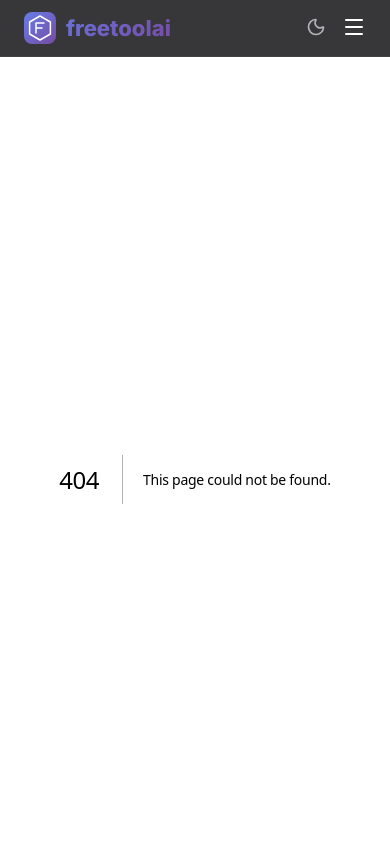
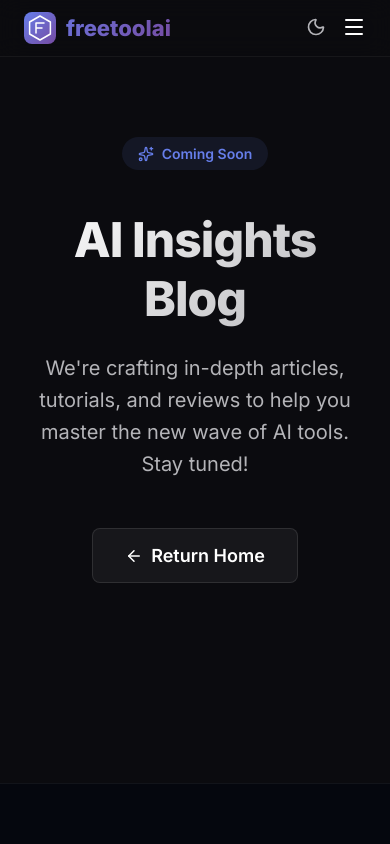
Before and after one commit to freetoolai/freetoolai, a Next.js app: page /blog in a window 390 px wide. Before the commit this address had no page. Shown: the top 844 px of the page. Built offline with nearby package versions, Linux system fonts and the light colour scheme.

Commit message:
Feat: Mobile menu, Blog page, Icon improvements & Fixes

```diff
--- /dev/null
+++ b/src/app/blog/page.js
@@ -0,0 +1,54 @@
+import Link from 'next/link';
+import { ArrowLeft, Sparkles } from 'lucide-react';
+import Button from '../../components/ui/Button';
+
+export const metadata = {
+    title: 'AI Insights Blog',
+    description: 'Latest news, tutorials, and insights about the world of AI tools.',
+};
+
+export default function BlogPage() {
+    return (
+        <div className="container" style={{ padding: '80px 24px', maxWidth: '800px', margin: '0 auto', textAlign: 'center' }}>
+            <div style={{ marginBottom: '40px' }}>
+                <span style={{
+                    display: 'inline-flex',
+                    alignItems: 'center',
+                    gap: '8px',
+                    background: 'rgba(102, 126, 234, 0.1)',
+                    color: '#667eea',
+                    padding: '8px 16px',
+                    borderRadius: '100px',
+                    fontSize: '14px',
+                    fontWeight: 600
+                }}>
+                    <Sparkles size={16} /> Coming Soon
+                </span>
+            </div>
+
+            <h1 style={{
+                fontSize: '48px',
+                fontWeight: 800,
+                marginBottom: '24px',
+                background: 'linear-gradient(135deg, #FFFFFF 0%, #B4B4B8 100%)',
+                WebkitBackgroundClip: 'text',
+                WebkitTextFillColor: 'transparent'
+            }}>
+                AI Insights Blog
+            </h1>
+
+            <p style={{
+                fontSize: '20px',
+                color: '#B4B4B8',
+                lineHeight: 1.6,
+                marginBottom: '48px'
+            }}>
+                We're crafting in-depth articles, tutorials, and reviews to help you master the new wave of AI tools. Stay tuned!
+            </p>
+
+            <Button href="/" variant="secondary" size="large">
+                <ArrowLeft size={18} style={{ marginRight: '8px' }} /> Return Home
+            </Button>
+        </div>
+    );
+}
--- a/src/app/globals.css
+++ b/src/app/globals.css
@@ -1,3 +1,26 @@
+[data-theme="light"] {
+  /* PRIMARY COLORS */
+  --color-bg-primary: #FFFFFF;
+  --color-bg-secondary: #F4F4F5;
+  --color-bg-tertiary: #E4E4E7;
+
+  /* TEXT COLORS */
+  --color-text-primary: #18181B;
+  --color-text-secondary: #71717A;
+  --color-text-tertiary: #A1A1AA;
+
+  /* BORDER COLORS */
+  --border-subtle: rgba(0, 0, 0, 0.1);
+  --border-medium: rgba(0, 0, 0, 0.15);
+  --border-strong: rgba(0, 0, 0, 0.2);
+  --border-accent: rgba(102, 126, 234, 0.5);
+
+  /* OVERLAY COLORS */
+  --overlay-light: rgba(0, 0, 0, 0.05);
+  --overlay-medium: rgba(0, 0, 0, 0.1);
+  --overlay-dark: rgba(255, 255, 255, 0.5);
+}
+
 :root {
   /* PRIMARY COLORS */
   --color-bg-primary: #0B0B0F;
--- a/src/components/layout/Footer.js
+++ b/src/components/layout/Footer.js
@@ -70,14 +70,19 @@ export default function Footer() {
                     {/* Column 5: User & Social */}
                     <div className={styles.column}>
                         <div className={styles.userControls}>
-                            <div className={styles.profileBtn}>
+                            <Link href="/profile" className={styles.profileBtn}>
                                 <div className={styles.avatar}>
                                     <span>A</span>
                                     <span className={styles.badge}>5</span>
                                 </div>
                                 <span>Profile</span>
-                            </div>
-                            <button className={styles.logoutBtn}>Logout</button>
+                            </Link>
+                            <button
+                                className={styles.logoutBtn}
+                                onClick={() => alert('Logged out successfully (Simulator)')}
+                            >
+                                Logout
+                            </button>
                         </div>
 
                         <div className={styles.socialGrid}>
--- a/src/components/layout/Header.js
+++ b/src/components/layout/Header.js
@@ -174,6 +174,39 @@ export default function Header() {
             {/* Mobile Menu */}
             {isMobileMenuOpen && (
                 <div className={styles.mobileMenu}>
+                    <div className={styles.mobileSearch}>
+                        <Search className={styles.searchIcon} size={18} />
+                        <input
+                            type="text"
+                            placeholder="Search tools..."
+                            className={styles.searchInput}
+                            value={searchQuery}
+                            onChange={(e) => setSearchQuery(e.target.value)}
+                            onFocus={() => setIsSearchFocused(true)}
+                        />
+                        {/* Mobile Search Dropdown */}
+                        {isSearchFocused && searchResults.length > 0 && (
+                            <div className={styles.searchDropdown} style={{ position: 'relative', marginTop: 8 }}>
+                                {searchResults.map(result => (
+                                    <div
+                                        key={result.id}
+                                        className={styles.searchItem}
+                                        onClick={() => {
+                                            handleSearchSelect(result.slug);
+                                            setIsMobileMenuOpen(false);
+                                        }}
+                                    >
+                                        <img src={result.logo} alt="" className={styles.searchItemLogo} />
+                                        <div>
+                                            <div className={styles.searchItemName}>{result.name}</div>
+                                            <div className={styles.searchItemType}>{result.pricing}</div>
+                                        </div>
+                                    </div>
+                                ))}
+                            </div>
+                        )}
+                    </div>
+
                     {navLinks.map((link) => (
                         <Link
                             key={link.name}
--- a/src/components/layout/Header.module.css
+++ b/src/components/layout/Header.module.css
@@ -234,3 +234,66 @@
     text-transform: uppercase;
     letter-spacing: 0.05em;
 }
+
+/* Mobile Menu Styles */
+.mobileMenu {
+    position: fixed;
+    top: 72px;
+    left: 0;
+    right: 0;
+    background: rgba(11, 11, 15, 0.98);
+    -webkit-backdrop-filter: blur(20px);
+    backdrop-filter: blur(20px);
+    border-bottom: 1px solid rgba(255, 255, 255, 0.05);
+    padding: 24px;
+    display: flex;
+    flex-direction: column;
+    gap: 16px;
+    z-index: 99;
+    animation: slideDown 0.3s cubic-bezier(0.4, 0, 0.2, 1);
+    height: calc(100vh - 72px);
+    overflow-y: auto;
+}
+
+.mobileNavLink {
+    font-size: 18px;
+    font-weight: 600;
+    color: #B4B4B8;
+    padding: 12px 0;
+    border-bottom: 1px solid rgba(255, 255, 255, 0.03);
+    transition: all 0.2s;
+}
+
+.mobileNavLink:hover {
+    color: #FFFFFF;
+    padding-left: 10px;
+}
+
+.mobileActions {
+    margin-top: 24px;
+    display: flex;
+    flex-direction: column;
+    gap: 16px;
+}
+
+.fullWidthBtn {
+    width: 100%;
+    justify-content: center;
+}
+
+.mobileSearch {
+    position: relative;
+    margin-bottom: 8px;
+}
+
+@keyframes slideDown {
+    from {
+        opacity: 0;
+        transform: translateY(-10px);
+    }
+
+    to {
+        opacity: 1;
+        transform: translateY(0);
+    }
+}
--- a/src/components/ui/CategoryCard.js
+++ b/src/components/ui/CategoryCard.js
@@ -18,8 +18,8 @@ export default function CategoryCard({ category }) {
 
     return (
         <Link href={`/category/${category.id}`} className={styles.card}>
-            <div className={styles.iconWrapper}>
-                <IconComponent size={24} className={styles.icon} />
+            <div className={styles.iconWrapper} style={{ background: category.gradient }}>
+                <IconComponent size={24} className={styles.icon} style={{ color: '#FFF' }} />
             </div>
             <div className={styles.content}>
                 <h3 className={styles.name}>{category.name}</h3>
--- a/src/components/ui/CategoryCard.module.css
+++ b/src/components/ui/CategoryCard.module.css
@@ -20,14 +20,15 @@
 .iconWrapper {
     width: 44px;
     height: 44px;
-    border-radius: 8px;
-    background: rgba(59, 130, 246, 0.1);
+    width: 44px;
+    height: 44px;
+    border-radius: 10px;
     display: flex;
     align-items: center;
     justify-content: center;
     font-size: 20px;
     flex-shrink: 0;
-    border: 1px solid rgba(59, 130, 246, 0.15);
+    box-shadow: 0 4px 12px rgba(0, 0, 0, 0.1);
 }
 
 .content {
```
